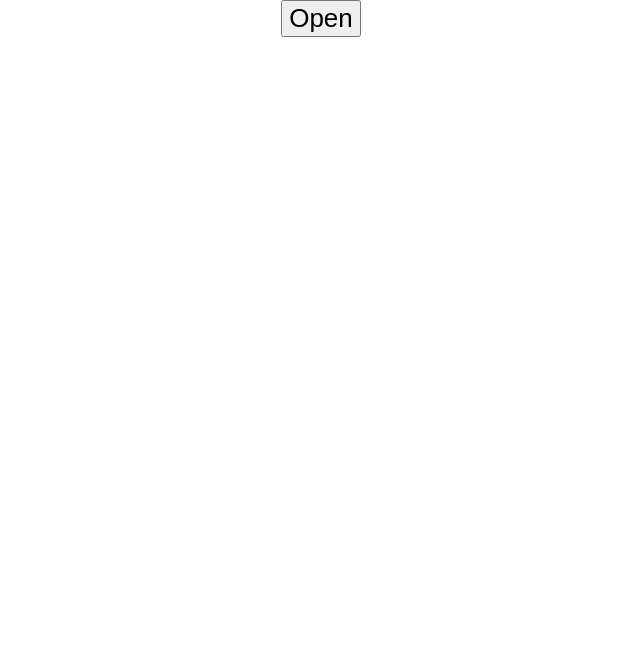
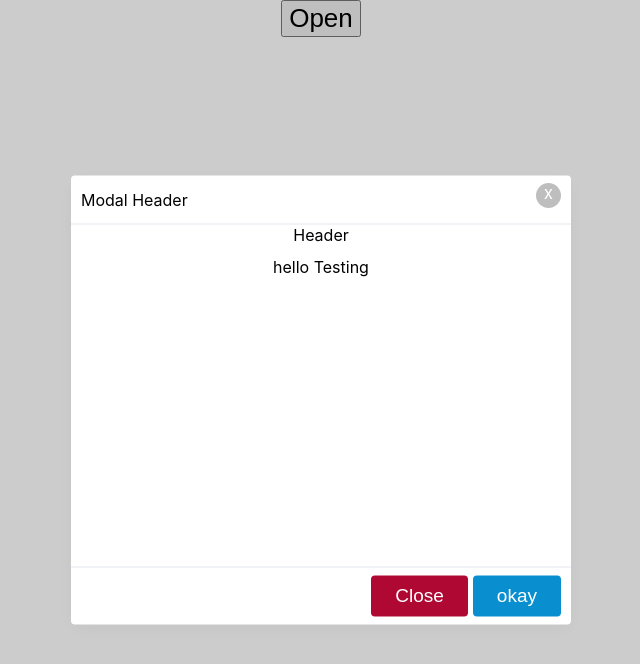
Before and after one commit to bigyanpoudel/react-global-modal, a React (Vite) app: page / in a window 1280 px wide. Both pictures are taken after a click on the button "Open". Shown: the top 664 px of the page, without its empty margins (319-959 px from the left). Built offline with nearby package versions, Linux system fonts and the light colour scheme.

Commit message:
fix: changes in modal and readme

```diff
--- a/src/App.tsx
+++ b/src/App.tsx
@@ -6,16 +6,17 @@ import { AsyncConfirmationModal, GlobalModalWrapper } from './component'
 import { IModalProps, ModalComponent } from './component/Modal/ModalComponent'
 import { ConfirmationModal } from './component/util/Confirmation'
 import { GlobalModal } from './component/util/Modal'
+import Example from './Example/Example'
 
 let globalModalRef: any
 function App() {
   useEffect(() => {
     GlobalModal.setUpModal(globalModalRef)
   })
-  const openModal = async () => {}
+
   return (
     <div className="App">
-      <button onClick={openModal}>Open</button>
+      <Example />
       <GlobalModalWrapper ref={(el) => (globalModalRef = el)} customModal={customModal} />
     </div>
   )
@@ -23,16 +24,5 @@ function App() {
 const customModal = React.forwardRef((props: IModalProps, ref: any) => {
   return <ModalComponent {...props}>{props?.children}</ModalComponent>
 })
-const ComponentText = () => {
-  return (
-    <div
-      style={{
-        height: '800px',
-        // width: 500,x
-      }}
-    >
-      hello
-    </div>
-  )
-}
+
 export default App
--- /dev/null
+++ b/src/Example/Example.tsx
@@ -0,0 +1,60 @@
+import React from 'react'
+import { GlobalModal } from 'react-global-modal'
+
+const Example = () => {
+  const openModal = async () => {
+    GlobalModal.push({
+      component: ComponentText,
+      props: {
+        test: 'Testing',
+      },
+    })
+  }
+
+  return (
+    <div>
+      <button onClick={openModal}>Open</button>
+    </div>
+  )
+}
+const ComponentText = ({ test }: { test: string }) => {
+  return (
+    <div
+      style={{
+        height: '400px',
+      }}
+    >
+      <div
+        style={{
+          height: '2rem',
+        }}
+      >
+        Header
+      </div>
+      hello {test}
+      <div
+        style={{
+          position: 'absolute',
+          left: 0,
+          bottom: 0,
+          width: '100%',
+          borderTop: '1px solid rgb(230 232 240)',
+        }}
+      >
+        <div
+          style={{
+            display: 'flex',
+            flexDirection: 'row',
+            padding: '8px 10px',
+            justifyContent: 'flex-end',
+            gridGap: '5px',
+          }}
+        >
+          <button className="btn btn-error">Close</button>
+          <button className="btn btn-primary"> okay</button>
+        </div>
+      </div>
+    </div>
+  )
+}
+export default Example
--- a/src/component/Modal/ModalComponent.tsx
+++ b/src/component/Modal/ModalComponent.tsx
@@ -110,7 +110,7 @@ export const ModalComponent = forwardRef<HTMLDivElement, IModalProps>(
               ) : (
                 !hideCloseIcon && (
                   <div
-                    className="close-wrapper"
+                    className="close-wrapper close"
                     onClick={() => {
                       if (!isCloseable) {
                         onModalClose()
--- a/src/component/styles/Modal.css
+++ b/src/component/styles/Modal.css
@@ -100,6 +100,7 @@
   overflow-y: auto;
   flex: 1;
   position: relative;
+  /* width: "100%"; */
 }
 
 .modal-body.w-xs {
@@ -123,7 +124,7 @@
 .close-wrapper {
   position: absolute;
   right: 10px;
-  top: 50%;
+  top: 20px;
   transform: translatey(-50%);
   font-size: 17px;
   cursor: pointer;
@@ -200,3 +201,7 @@
     width: 93vw !important;
   }
 }
+
+.close{
+  top:80px,
+}
```
Also changed, not shown: 1 other file (tests, documents, lock files or other folders).
